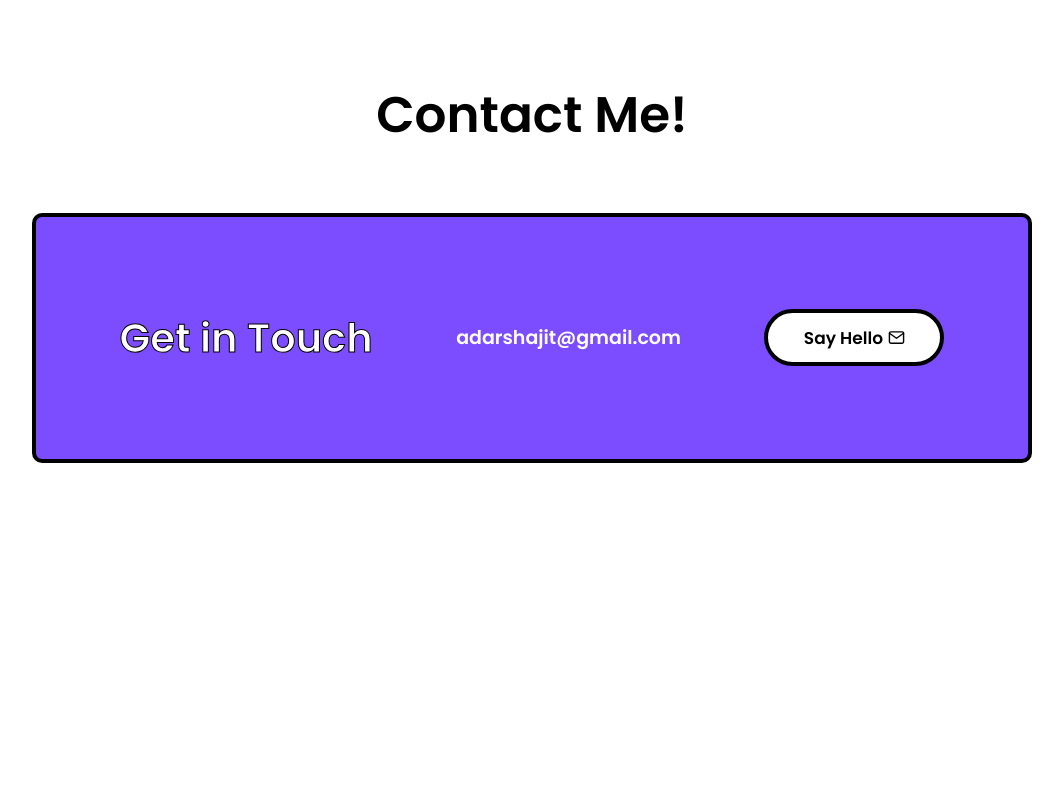
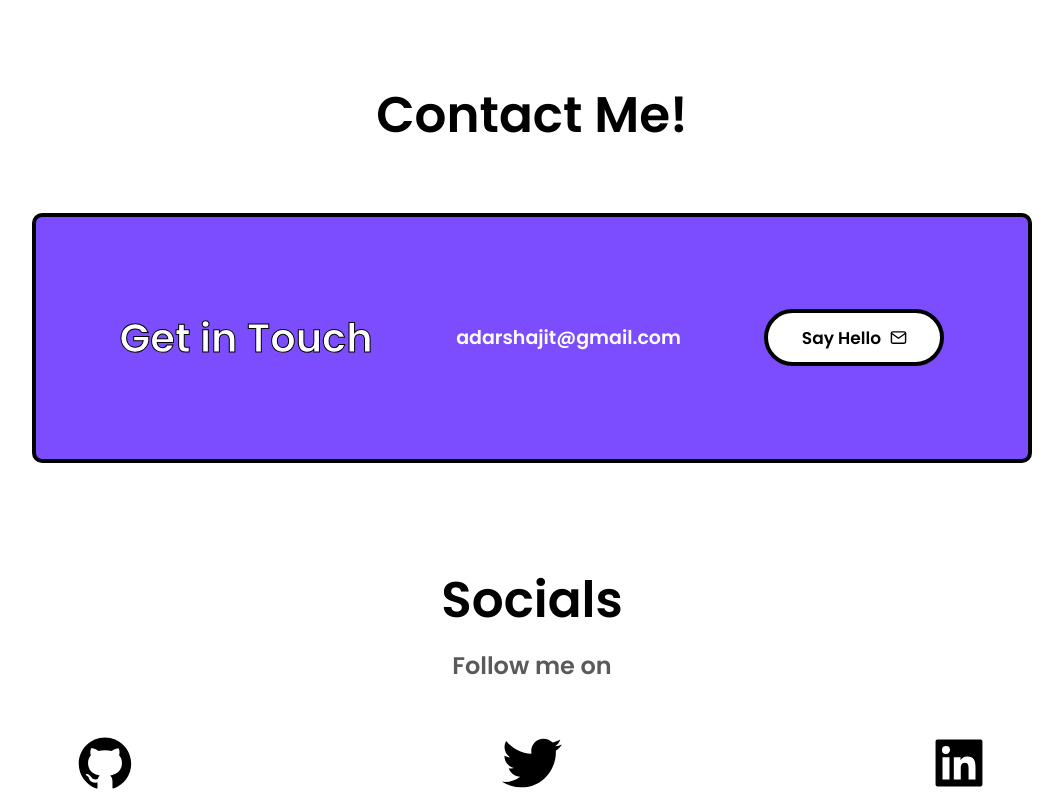
Before and after one commit to adarshajit/Portfolio-web-app, a React (Create React App) app: page / in a window 1280 px wide. Shown: the part 3328-4128 px from the top of the page, without its empty margins (108-1171 px from the left). Before the commit the page ends 4056 px from the top, so only its background shows below. Built offline with nearby package versions, Linux system fonts and the light colour scheme.

Commit message:
socials added to contact section

```diff
--- a/src/Pages/HomePage/HomeSections/ContactSection/Contact.js
+++ b/src/Pages/HomePage/HomeSections/ContactSection/Contact.js
@@ -6,11 +6,20 @@ import {
   ContactBox,
   P1,
   P2,
+  P3,
   Button,
   MailIcon,
   ButtonWrapper,
+  Icon,
+  SocialIcon,
+  IconWrapper,
 } from "./ContactElements";
 
+import { AiFillGithub as GitIcon } from "react-icons/ai";
+
+import { AiFillLinkedin as LinkedinIcon } from "react-icons/ai";
+import { FaTwitter as TwitterIcon } from "react-icons/fa";
+import { IconContext } from "react-icons/lib";
 const Contact = () => {
   return (
     <>
@@ -22,10 +31,31 @@ const Contact = () => {
             <P2>adarshajit@gmail.com</P2>
             <Button>
               <ButtonWrapper>
-                Say Hello <MailIcon />
+                <Icon>
+                  Say Hello
+                  <MailIcon />
+                </Icon>
               </ButtonWrapper>
             </Button>
           </ContactBox>
+        </ContactInfo>
+
+        <ContactInfo>
+          <H1>Socials</H1>
+          <P3>Follow me on</P3>
+          <IconWrapper>
+            <IconContext.Provider value={{ size: "60px" }}>
+              <SocialIcon>
+                <GitIcon />
+              </SocialIcon>
+              <SocialIcon>
+                <TwitterIcon />
+              </SocialIcon>
+              <SocialIcon>
+                <LinkedinIcon />
+              </SocialIcon>
+            </IconContext.Provider>
+          </IconWrapper>
         </ContactInfo>
       </ContactContainer>
     </>
--- a/src/Pages/HomePage/HomeSections/ContactSection/ContactElements.js
+++ b/src/Pages/HomePage/HomeSections/ContactSection/ContactElements.js
@@ -1,4 +1,5 @@
 import styled from "styled-components";
+
 import { FiMail } from "react-icons/fi";
 
 export const ContactContainer = styled.div`
@@ -44,6 +45,7 @@ export const ContactBox = styled.div`
   background-color: #7c4dff;
   border-radius: 10px;
   align-self: center;
+  margin: 0 0 100px 0;
 
   @media screen and (max-width: 768px) {
     width: 350px;
@@ -84,7 +86,6 @@ export const Button = styled.button`
 
   &:hover {
     transition: all 0.3s ease-in-out;
-    background-color: #f7f0ff;
     border: 4px solid #9f40ff;
     cursor: pointer;
   }
@@ -99,5 +100,45 @@ export const ButtonWrapper = styled.div`
 
 export const MailIcon = styled(FiMail)`
   size: 24px;
-  margin: 0 0 0 5px;
+  margin: 5px 0 -2px 9px;
 `;
+
+export const Icon = styled.div`
+  color: #000;
+  cursor: pointer;
+  &:hover {
+    color: #7c4dff;
+    transition: all 0.3s ease-in-out;
+  }
+`;
+
+export const P3 = styled.p`
+  color: #5a5a5a;
+  font-size: 24px;
+  display: grid;
+  place-items: center;
+  margin: -50px 0 0 0;
+`;
+
+export const IconWrapper = styled.div`
+  display: grid;
+  place-items: center;
+  margin: 50px 0 0 0;
+  grid-template-columns: 1fr 1fr 1fr;
+
+  @media screen and (max-width: 768px) {
+    grid-template-columns: 1fr;
+    grid-gap: 70px;
+  }
+`;
+
+export const SocialIcon = styled.div`
+  color: #000;
+  cursor: pointer;
+  justify-content: center;
+  align-items: center;
+  &:hover {
+    color: #7c4dff;
+    transition: all 0.3s ease-in-out;
+  }
+`;
```
